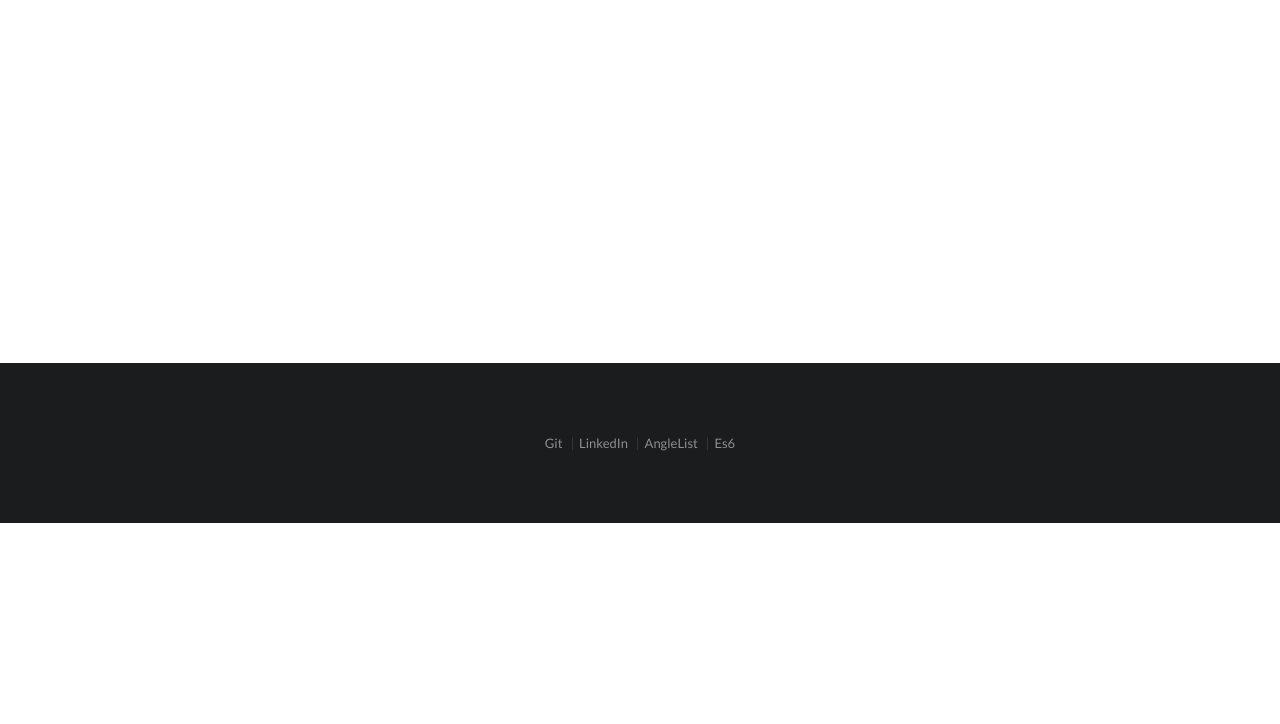
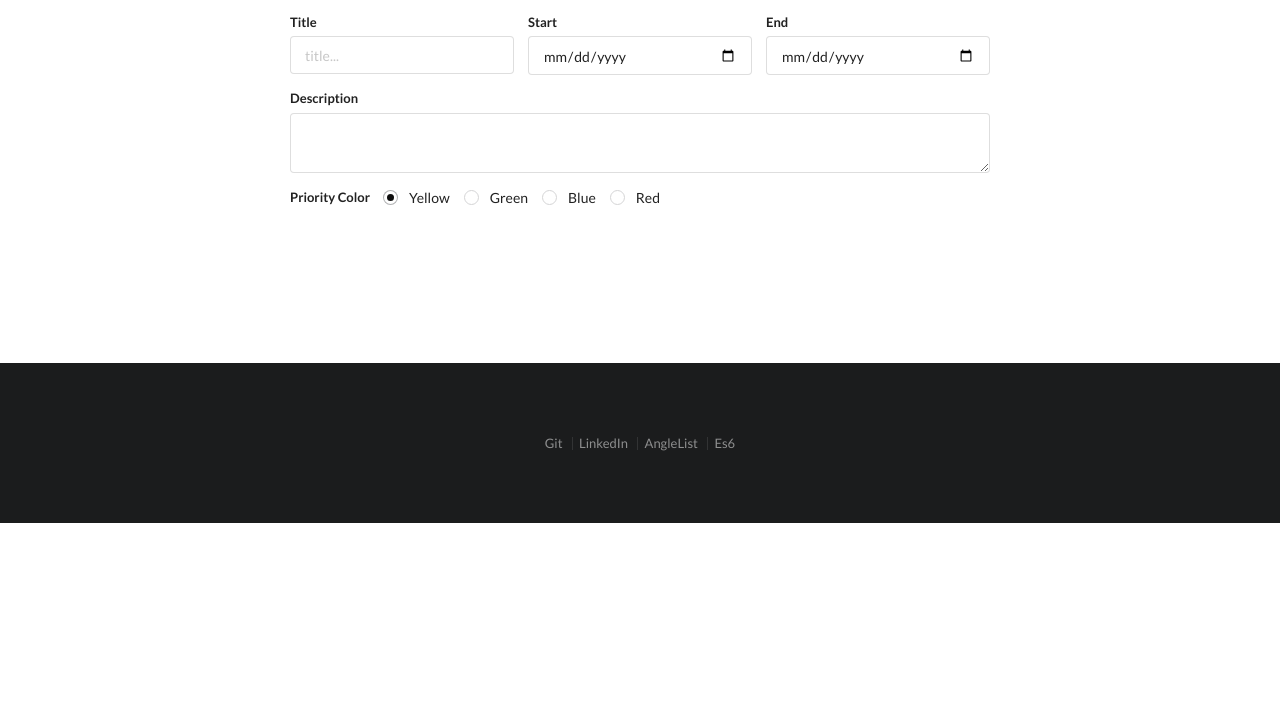
Before and after one commit to JakeSmith1/category-todos, a website: page client/index.html in a window 1280 px wide. Shown: the part 184-908 px from the top of the page. Drawn offline with nearby package versions, Linux system fonts and the light colour scheme.

Commit message:
todo form created

```diff
--- a/client/index.html
+++ b/client/index.html
@@ -20,15 +20,81 @@
         Categorical Todos
       </a>
       <a href="#" class="item">Home</a>
-ß    </div>
+      <a href="#" class="item">Create</a>
+      <a href="#" class="item">Lists</a>
+    </div>
   </div>
 
   <div class="ui main text container">
     <h1 class="ui header">Create Some Todos</h1>
     <p>Fill out the form below to get started</p>
     <div class="todo-form">
+      <div class="ui form">
+        <div class="ui equal width form">
 
-    </div>
+          <div class="fields">
+            <div class="field">
+              <label>Title</label>
+              <input type="text" placeholder="title..." required>
+            </div>
+            <div class="field">
+              <label>Start</label>
+              <input type="date" name="start-date" required>
+            </div>
+            <div class="field">
+              <label>End</label>
+              <input type="date" name="end-date" required>
+            </div>
+          </div>
+
+          <!-- <div class="fields">
+            <div class="field">
+              <label>Username</label>
+              <input type="text" placeholder="Username" name="username" required>
+            </div>
+            <div class="field">
+              <label>Password</label>
+              <input type="text" name="password" required>
+            </div>
+          </div> -->
+
+        </div><!-- equal width form -->
+
+        <div class="field">
+          <label>Description</label>
+          <textarea rows="2" name="description" required></textarea>
+        </div>
+
+        <div class="inline fields">
+          <label for="fruit">Priority Color</label>
+          <div class="field">
+            <div class="ui radio checkbox">
+              <input type="radio" name="priority" checked="" tabindex="0" class="hidden">
+              <label>Yellow</label>
+            </div>
+          </div>
+          <div class="field">
+            <div class="ui radio checkbox">
+              <input type="radio" name="priority" tabindex="0" class="hidden">
+              <label>Green</label>
+            </div>
+          </div>
+          <div class="field">
+            <div class="ui radio checkbox">
+              <input type="radio" name="priority" tabindex="0" class="hidden">
+              <label>Blue</label>
+            </div>
+          </div>
+          <div class="field">
+            <div class="ui radio checkbox">
+              <input type="radio" name="priority" tabindex="0" class="hidden">
+              <label>Red</label>
+            </div>
+          </div>
+        </div>
+
+      </div><!-- ui form -->
+    </div><!-- todo-form -->
   </div>
 
   <div class="ui inverted vertical footer segment">
@@ -45,6 +111,8 @@
 
   <script src="https://code.jquery.com/jquery-3.1.1.min.js" integrity="sha256-hVVnYaiADRTO2PzUGmuLJr8BLUSjGIZsDYGmIJLv2b8=" crossorigin="anonymous"></script>
   <script src="./lib/semantic.min.js"></script>
+  <script src="./js/todoForm.js"></script>
+  <script src="./js/app.js"></script>
 </body>
 
 </html>
```
